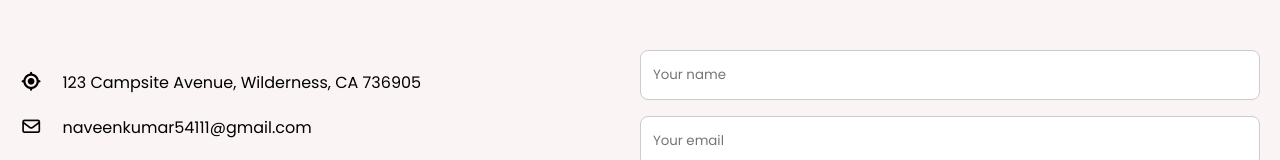
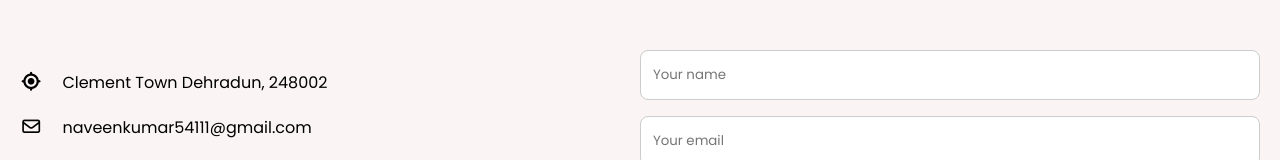
Before and after one commit to naveengupta09/Coffee-Website, a plain HTML site: page index.html in a window 1280 px wide. Shown: the part 5229-5389 px from the top of the page. Drawn offline with nearby package versions, Linux system fonts and the light colour scheme; a web font is replaced by a local one.

Commit message:
Refactor code structure for improved readability and maintainability

```diff
--- a/index.html
+++ b/index.html
@@ -202,7 +202,7 @@
                 <ul class="contact-info-list">
                     <li class="contact-info">
                         <i class="fa-solid fa-location-crosshairs"></i>
-                        <p>123 Campsite Avenue, Wilderness, CA 736905</p>
+                        <p>Clement Town Dehradun, 248002</p>
                     </li>
                     <li class="contact-info">
                         <i class="fa-regular fa-envelope"></i>
```
Also changed, not shown: WebPage.png (added).
